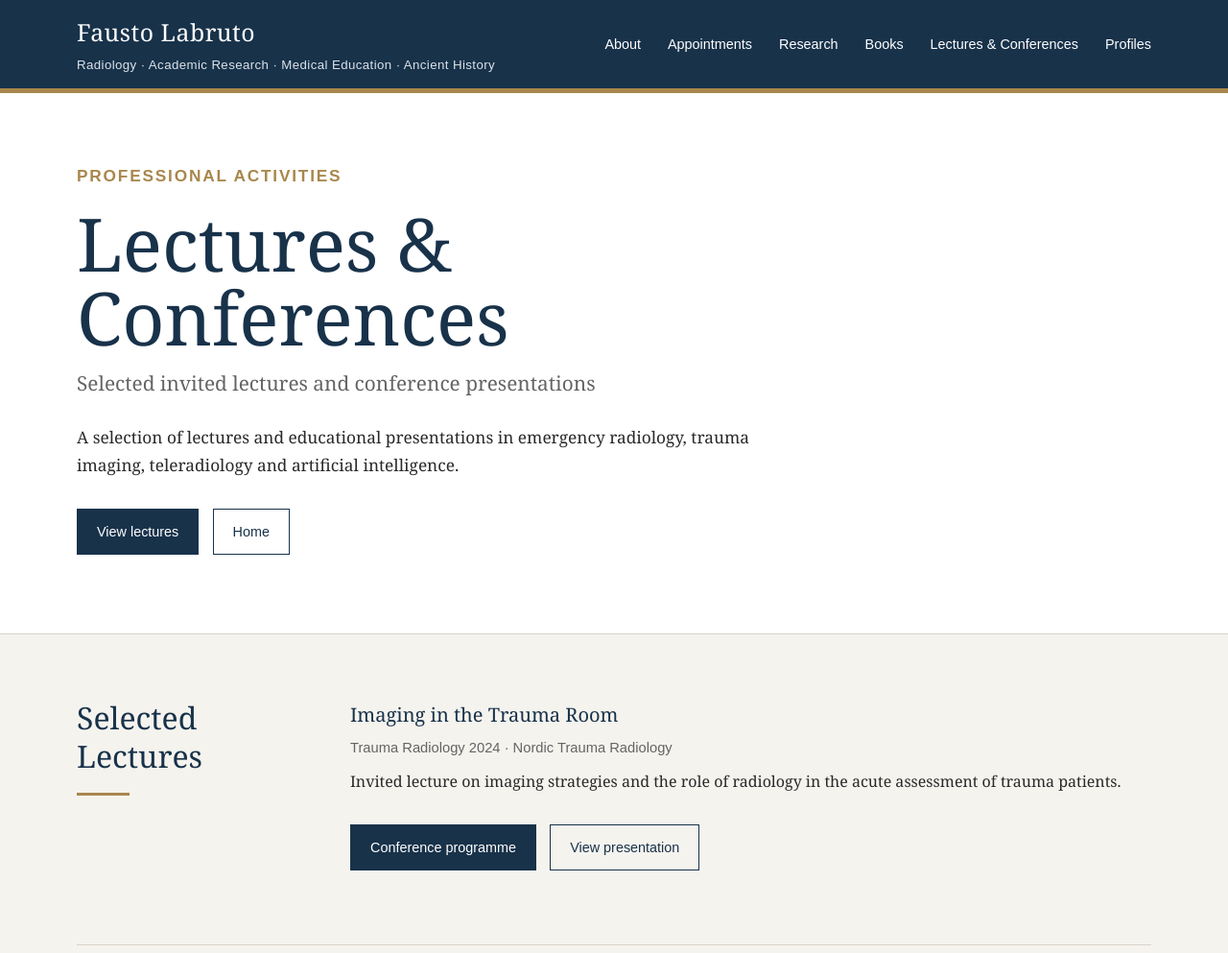
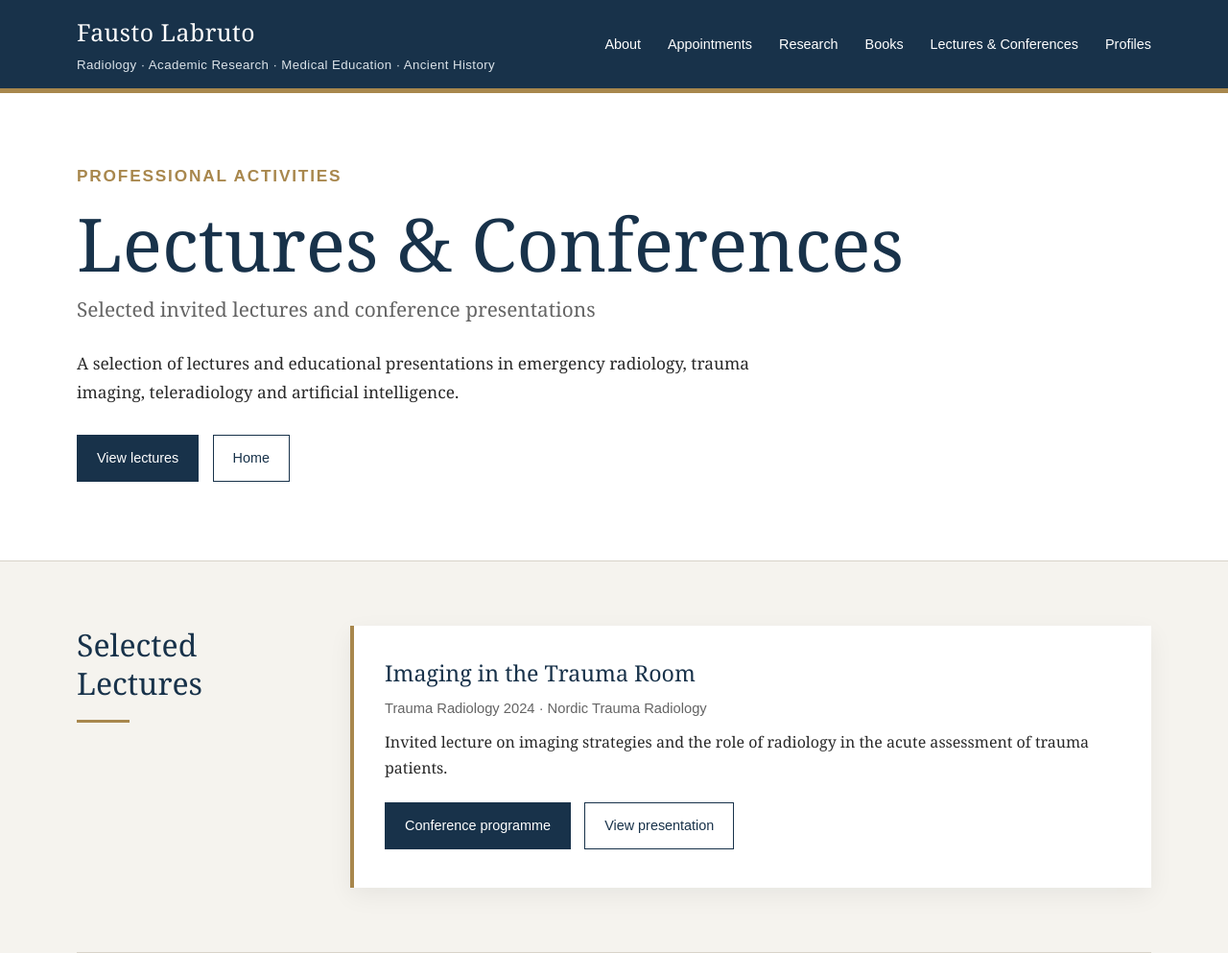
Before and after one commit to Flabruto/flabruto.github.io, a plain HTML site: page lectures.html in a window 1280 px wide. Shown: the whole page at 96% size. Drawn offline with Linux system fonts and the light colour scheme.

Commit message:
Update lectures.html
restyle

```diff
--- a/lectures.html
+++ b/lectures.html
@@ -95,15 +95,12 @@
       border-bottom: 1px solid var(--border);
     }
 
-    .hero-inner {
-      width: min(1120px, 88%);
-      margin: auto;
-      padding: 72px 0;
-      display: grid;
-      grid-template-columns: minmax(0, 1fr) 300px;
-      align-items: center;
-      gap: 65px;
-    }
+   .hero-inner {
+  width: min(1120px, 88%);
+  margin: auto;
+  padding: 72px 0;
+  display: block;
+}
 
     .hero-label {
       margin: 0 0 12px;
@@ -296,7 +293,21 @@
       font-family: Arial, Helvetica, sans-serif;
       font-size: 0.84rem;
     }
+.lecture-card {
+  background: var(--white);
+  padding: 30px 32px;
+  border-left: 4px solid var(--gold);
+  box-shadow: 0 8px 24px rgba(0, 0, 0, 0.06);
+}
 
+.lecture-card h3 {
+  margin-top: 0;
+  font-size: 1.45rem;
+}
+
+.lecture-card .hero-buttons {
+  margin-top: 22px;
+}
     @media (max-width: 850px) {
       .header-inner {
         padding: 22px 0;
@@ -406,7 +417,7 @@
 
       <div class="section-content">
 
-        <div class="academic-entry">
+        <div class="academic-entry lecture-card">
 
           <h3>Imaging in the Trauma Room</h3>
 
```
